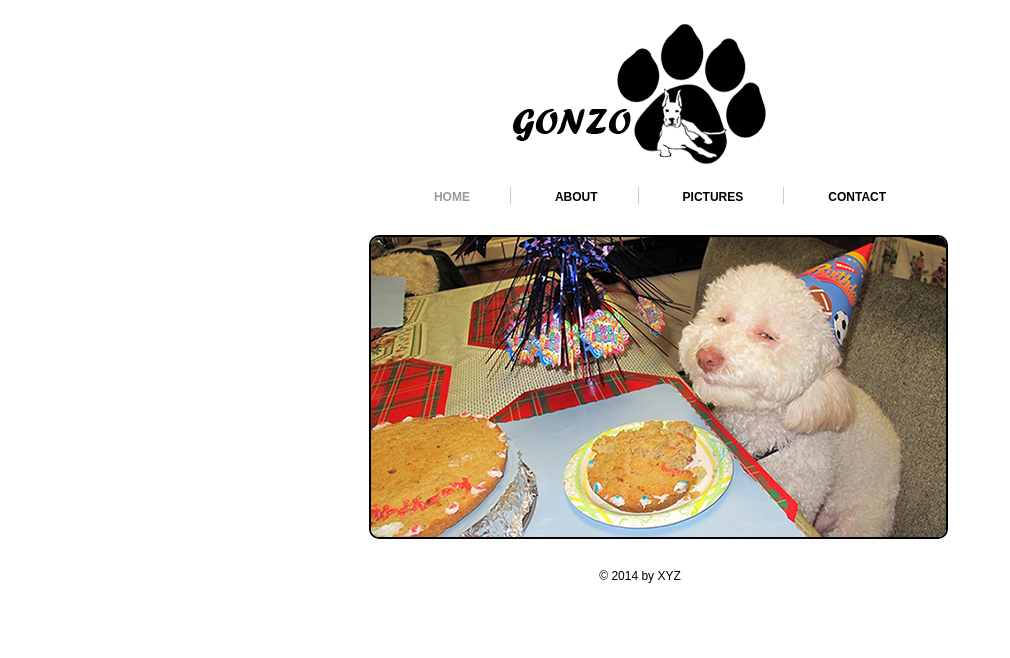
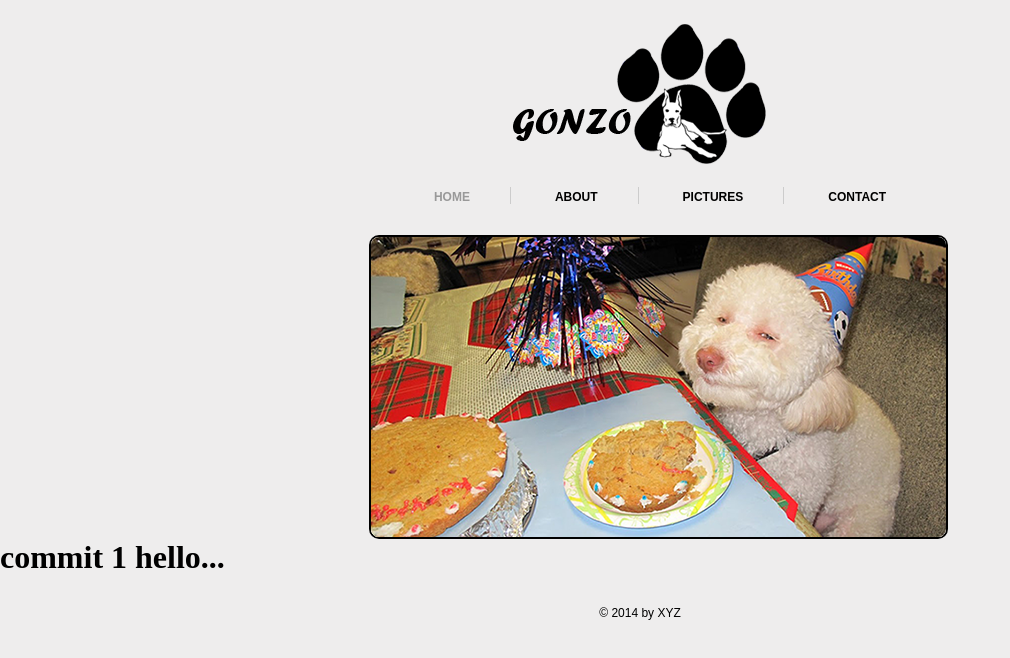
Before and after one commit to nehapevekar/dogs-tuts, a plain HTML site: page index.html in a window 1280 px wide. Shown: the whole page, without its empty margins (0-1010 px from the left). Drawn offline with Linux system fonts and the light colour scheme.

Commit message:
added h1

```diff
--- a/css/style.css
+++ b/css/style.css
@@ -5,6 +5,7 @@
 *{
 	padding:0px;
 	margin:0px;
+	background: #eeeded;
 }
 
 
--- a/index.html
+++ b/index.html
@@ -43,6 +43,10 @@
 				<li><a href="#"><img src="images/slide3.png" alt="" /></a></li>
 			</ul>
 		</div>
+<div>
+	<h1>commit 1 hello...</h1>
+</div>
+
 
 <!--==============================Slider   Ends==============================-->
 
```
